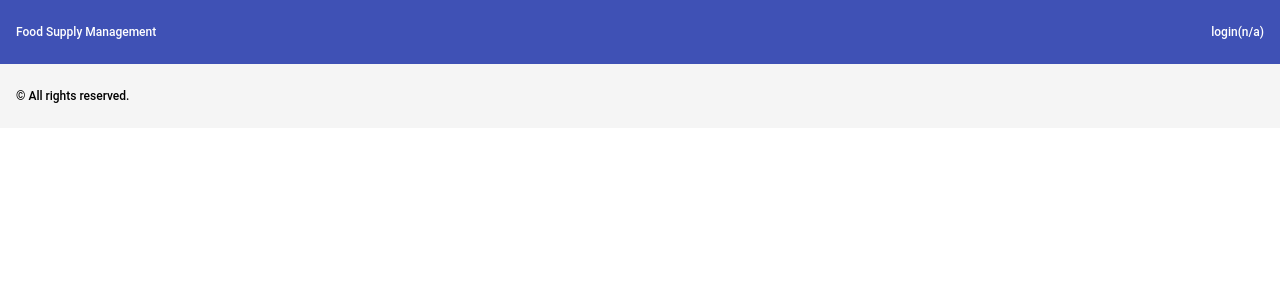
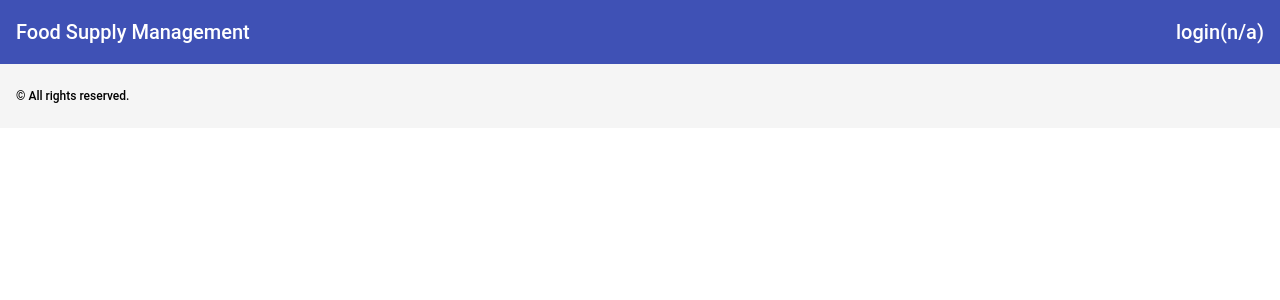
Before and after one commit to PrarabdhJoshi/SwampHacks-BlockChain, an Angular app: page / in a window 1280 px wide. Shown: the top 300 px of the page. Built offline with nearby package versions, Linux system fonts and the light colour scheme.

Commit message:
dependecy_altered

```diff
--- a/src/app/app.component.html
+++ b/src/app/app.component.html
@@ -1,8 +1,8 @@
 <div>
 <mat-toolbar color="primary">
-    <span>Food Supply Management</span>
+    Food Supply Management
     <span class="example-spacer"></span>
-    <span>login(n/a)</span>
+    login(n/a)
 </mat-toolbar>
 </div>
 
```
Also changed, not shown: package.json (+11 -5 lines).
